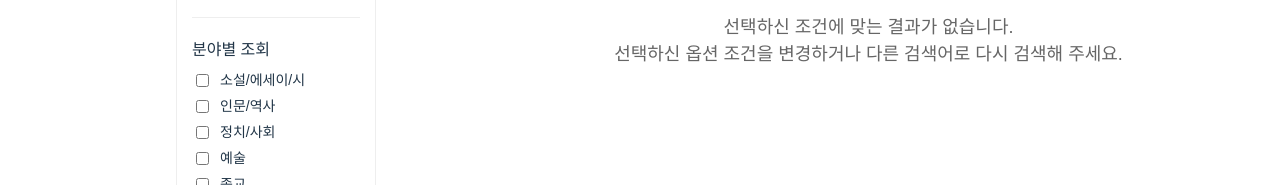
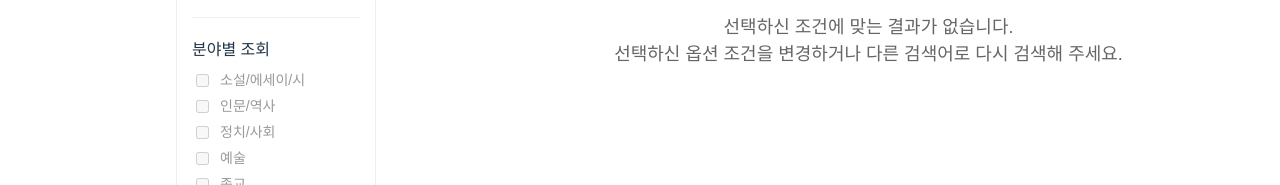
Before and after one commit to ahyeon1117/goormthon_team, a React (Vite) app in the folder commerce/frontend/: page /search in a window 1280 px wide. Shown: the part 615-800 px from the top of the page. Built offline with nearby package versions, Linux system fonts and the light colour scheme; no server answers; a web font is replaced by a local one.

Commit message:
[fix] 분야별 조회 섹션 비활성화
- FilterSidebar 컴포넌트에서 분야별 조회 카테고리를 비활성화하기 위한 플래그 추가
- 비활성화된 카테고리의 옵션 레이블 색상 및 커서 스타일 수정

```diff
--- a/commerce/frontend/src/pages/SearchResults/components/FilterSidebar/FilterSidebar.tsx
+++ b/commerce/frontend/src/pages/SearchResults/components/FilterSidebar/FilterSidebar.tsx
@@ -48,6 +48,7 @@ const FilterSidebar: React.FC<FilterSidebarProps> = ({
     {
       id: "category",
       title: "분야별 조회",
+      disabled: true, // 분야별 조회 카테고리를 비활성화하기 위한 플래그 추가
       options: [
         { id: "novel", label: "소설/에세이/시", checked: false },
         { id: "humanities", label: "인문/역사", checked: false },
@@ -189,8 +190,15 @@ const FilterSidebar: React.FC<FilterSidebarProps> = ({
                   id={`${category.id}-${option.id}`}
                   checked={option.checked}
                   onChange={() => handleFilterChange(category.id, option.id)}
+                  disabled={category.disabled}
                 />
-                <label htmlFor={`${category.id}-${option.id}`}>
+                <label
+                  htmlFor={`${category.id}-${option.id}`}
+                  style={{
+                    color: category.disabled ? "#999" : "inherit",
+                    cursor: category.disabled ? "default" : "pointer",
+                  }}
+                >
                   {option.label}
                 </label>
               </FilterItem>
```
